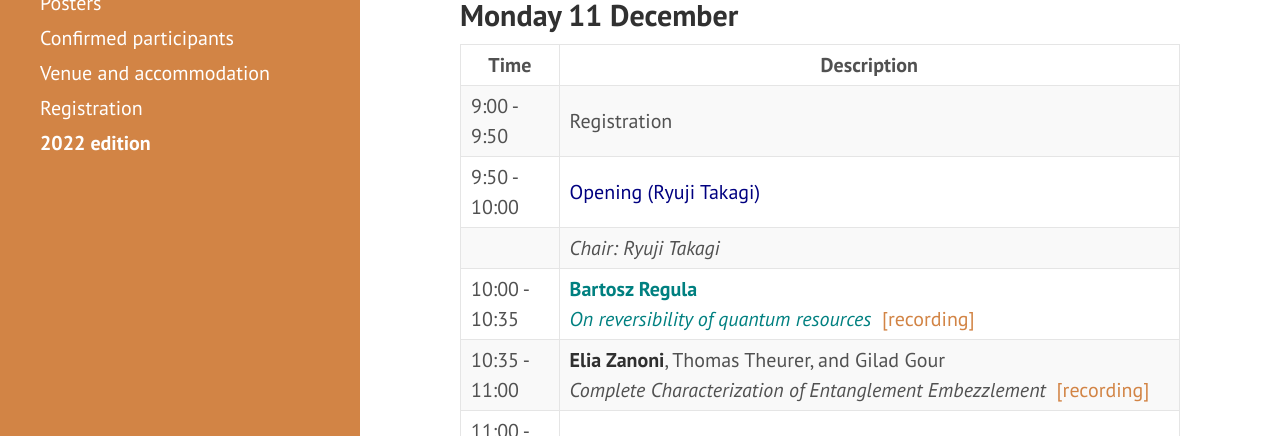
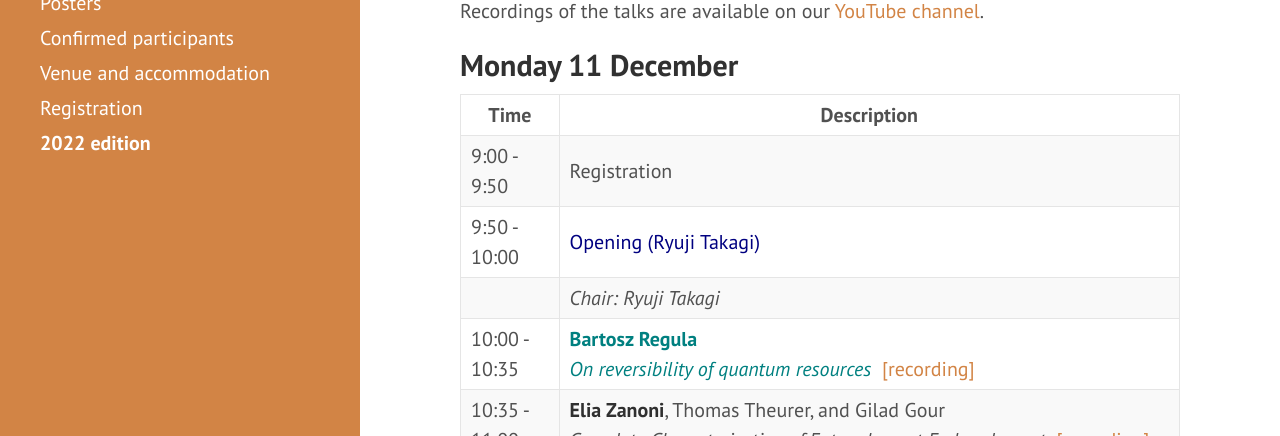
Before and after one commit to RyujiPat2/RyujiPat2.github.io, a Jekyll site: the page built from program.md, in a window 1280 px wide and 900 px high, cut to the strip 464-900 px from the top of the window. Built offline with Jekyll 4.4.1, drawn with Linux system fonts in a browser that asks for light colours; nearby versions of some CDN libraries.

Commit message:
Update program.md

```diff
--- a/program.md
+++ b/program.md
@@ -13,6 +13,8 @@ order: 2
 - Lunches are served at Element restaurant located on the first floor of the hotel.
 - The conference dinner will take place on Wednesday at <a href="https://singapore.oso.sg/">OSO Ristorante</a>, located on the 27th floor of Oasia hotel (1 min walk from Amara hotel) (<a href="https://maps.app.goo.gl/8JU3ZgCXGpXNZCPF9">100 Peck Seah St, Singapore 079333</a>).
 -->
+
+Recordings of the talks are available on our <a href="https://www.youtube.com/@QuantumResources/featured">YouTube channel</a>.
 
 ## Monday 11 December
 
```
